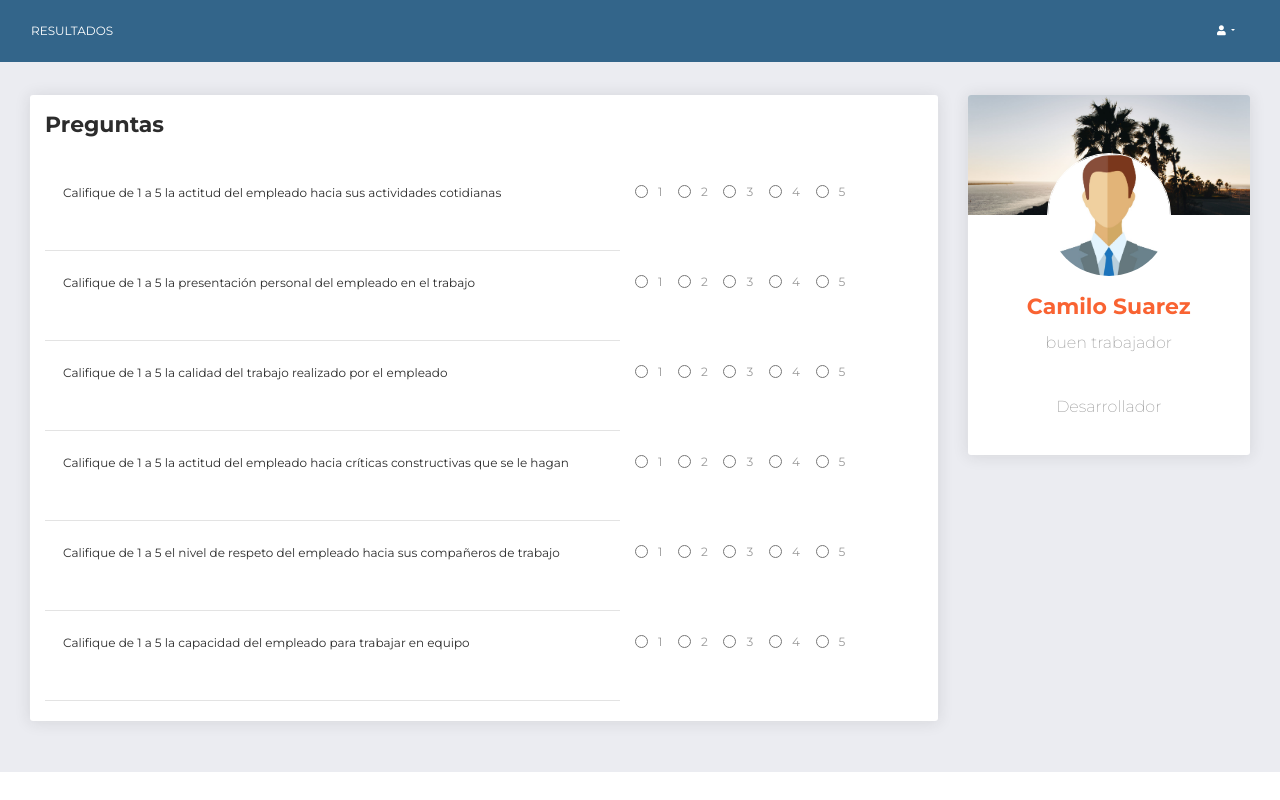
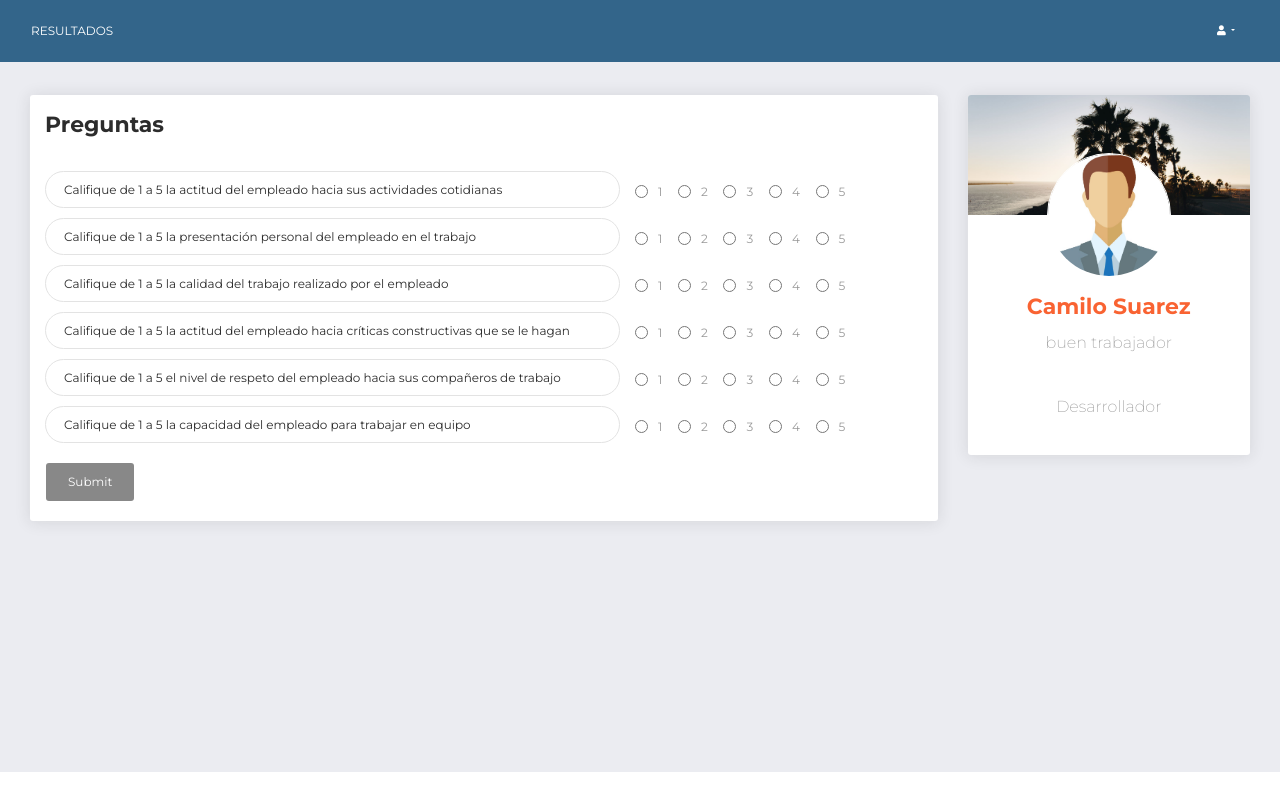
Before and after one commit to miguelmunoz2019/HelpEachOther, a Django app: page /WMP/valorar/ in a window 1280 px wide. Run offline with Django 3.2, Linux system fonts and the light colour scheme; some libraries are stand-ins or nearby versions.

Commit message:
Terminacion valoracion

```diff
--- a/WMP/WMPApp/templates/WMPApp/login.html
+++ b/WMP/WMPApp/templates/WMPApp/login.html
@@ -47,7 +47,7 @@
                             <input type="checkbox">Remember Me
                         </div>
                         <div class="form-group">
-                            <a href="/WMP/valorar/" class="button">
+                            <a href="/WMP" class="button">
 
                                 <button type="button" class="btn float-right login_btn">Login</button>
                             </a>
--- a/WMP/WMPApp/templates/WMPApp/valoracion.html
+++ b/WMP/WMPApp/templates/WMPApp/valoracion.html
@@ -13,8 +13,8 @@
                             <div class="row">
                                 <div class="col-md-8">
                                     <div class="form-group">
-                                        <textarea rows="4" cols="80"
-                                            class="form-control">Califique de 1 a 5 la actitud del empleado hacia sus actividades cotidianas </textarea>
+                                        <text rows="4" cols="80"
+                                            class="form-control">Califique de 1 a 5 la actitud del empleado hacia sus actividades cotidianas </text>
                                     </div>
                                 </div>
                                 <div class="col-md-auto-4">
@@ -48,8 +48,8 @@
                             <div class="row">
                                 <div class="col-md-8">
                                     <div class="form-group">
-                                        <textarea rows="4" cols="80"
-                                            class="form-control">Califique de 1 a 5 la presentación personal del empleado en el trabajo </textarea>
+                                        <text rows="4" cols="80"
+                                            class="form-control">Califique de 1 a 5 la presentación personal del empleado en el trabajo </text>
                                     </div>
                                 </div>
                                 <div class="col-md-auto-4">
@@ -83,8 +83,8 @@
                             <div class="row">
                                 <div class="col-md-8">
                                     <div class="form-group">
-                                        <textarea rows="4" cols="80"
-                                            class="form-control">Califique de 1 a 5 la calidad del trabajo realizado por el empleado </textarea>
+                                        <text rows="4" cols="80"
+                                            class="form-control">Califique de 1 a 5 la calidad del trabajo realizado por el empleado </text>
                                     </div>
                                 </div>
                                 <div class="col-md-auto-4">
@@ -118,8 +118,8 @@
                             <div class="row">
                                 <div class="col-md-8">
                                     <div class="form-group">
-                                        <textarea rows="4" cols="80"
-                                            class="form-control">Califique de 1 a 5 la actitud del empleado hacia críticas constructivas que se le hagan </textarea>
+                                        <text rows="4" cols="80"
+                                            class="form-control">Califique de 1 a 5 la actitud del empleado hacia críticas constructivas que se le hagan </text>
                                     </div>
                                 </div>
                                 <div class="col-md-auto-4">
@@ -153,8 +153,8 @@
                             <div class="row">
                                 <div class="col-md-8">
                                     <div class="form-group">
-                                        <textarea rows="4" cols="80"
-                                            class="form-control">Califique de 1 a 5 el nivel de respeto del empleado hacia sus compañeros de trabajo </textarea>
+                                        <text rows="4" cols="80"
+                                            class="form-control">Califique de 1 a 5 el nivel de respeto del empleado hacia sus compañeros de trabajo </text>
                                     </div>
                                 </div>
                                 <div class="col-md-auto-4">
@@ -188,8 +188,8 @@
                             <div class="row">
                                 <div class="col-md-8">
                                     <div class="form-group">
-                                        <textarea rows="4" cols="80"
-                                            class="form-control">Califique de 1 a 5 la capacidad del empleado para trabajar en equipo </textarea>
+                                        <text rows="4" cols="80"
+                                            class="form-control">Califique de 1 a 5 la capacidad del empleado para trabajar en equipo </text>
                                     </div>
                                 </div>
                                 <div class="col-md-auto-4">
@@ -221,7 +221,8 @@
                                 </div>
                             </div>
                         </form>
-                    </div>
+		<div class="btn" style=" align:center;"  >Submit </div>
+ </div>
                 </div>
             </div>
             <div class="col-md-3">
```
Also changed, not shown: 1 other file.
